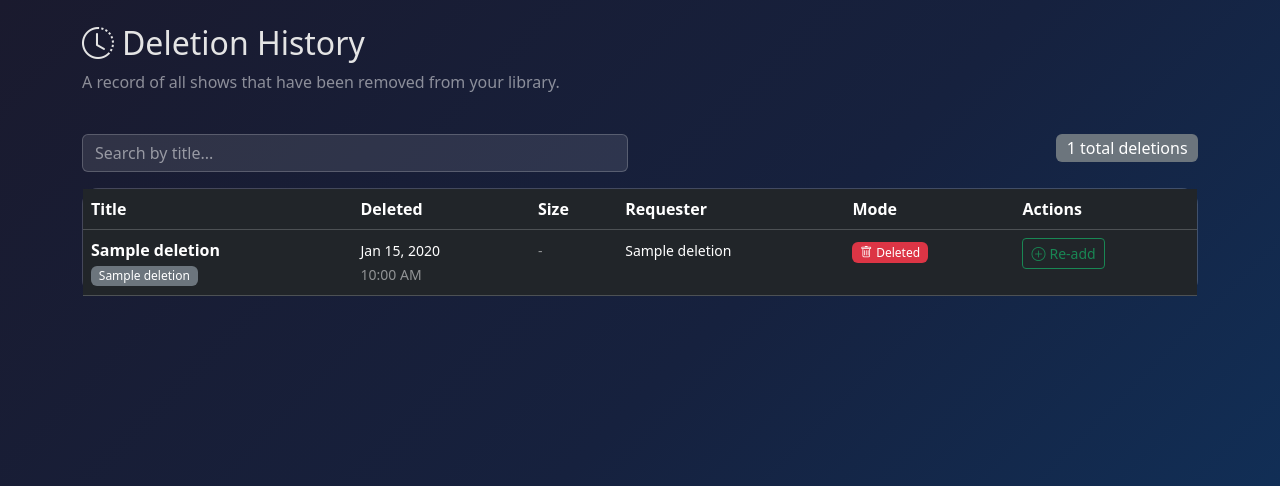
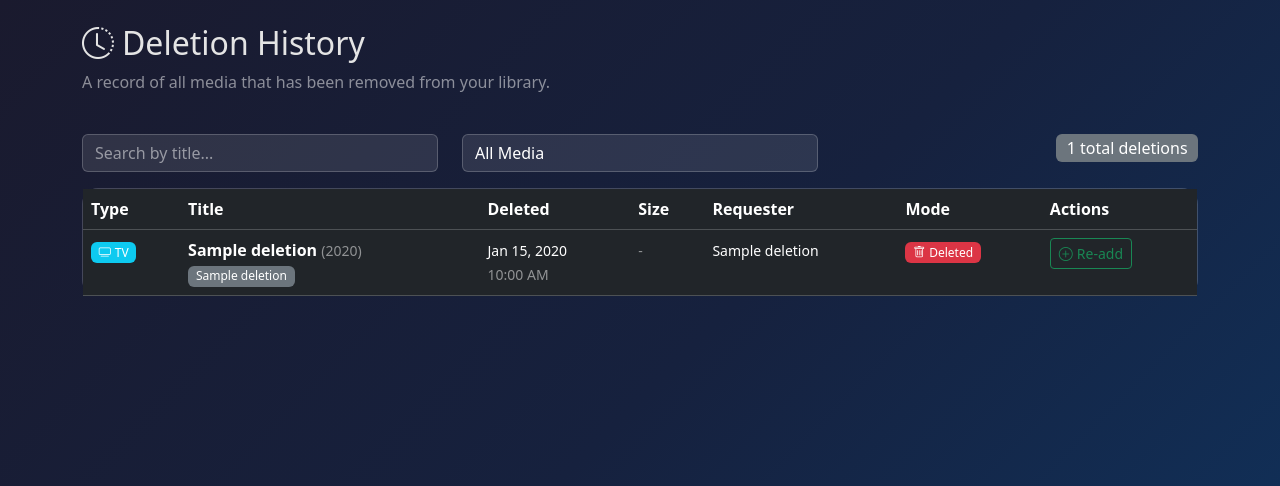
Before and after one commit to grantdyergd/Plex-butler, a Python web app: template templates/history.html in a window 1280 px wide. Shown: the top 486 px of the page. Run offline with Jinja, Linux system fonts and the light colour scheme; the template is opened without the code that fills it: most values are stand-ins (such as "Sample title", 1, 10 or a date in 2020).

Commit message:
Update history page to show both TV shows and movies
Adds media type filtering and displays both TV shows and movies in the deletion history, including support for Radarr.

Replit-Commit-Author: Agent
Replit-Commit-Session-Id: c4baccf5-563b-4e08-a699-28ed8b98628b
Replit-Commit-Checkpoint-Type: intermediate_checkpoint
Replit-Commit-Event-Id: 2fc8ada8-2f7c-41d7-bed8-782bb7d75aa9
Replit-Commit-Screenshot-Url: https://storage.googleapis.com/screenshot-production-us-central1/fd5fe2c2-9a1e-46e6-b654-196d3b5aa973/c4baccf5-563b-4e08-a699-28ed8b98628b/bzeBhXf
Replit-Helium-Checkpoint-Created: true

```diff
--- a/templates/history.html
+++ b/templates/history.html
@@ -1,20 +1,27 @@
 {% extends "base.html" %}
-{% block title %}Deletion History - TV Show Cleanup{% endblock %}
+{% block title %}Deletion History - Media Cleanup{% endblock %}
 
 {% block content %}
 <div class="row mb-4">
     <div class="col-12">
         <h2><i class="bi bi-clock-history me-2"></i>Deletion History</h2>
-        <p class="text-muted">A record of all shows that have been removed from your library.</p>
+        <p class="text-muted">A record of all media that has been removed from your library.</p>
     </div>
 </div>
 
 {% if deletions %}
 <div class="row mb-3">
-    <div class="col-md-6">
+    <div class="col-md-4">
         <input type="text" class="form-control" id="search-input" placeholder="Search by title...">
     </div>
-    <div class="col-md-6 text-end">
+    <div class="col-md-4">
+        <select class="form-select" id="filter-type" onchange="filterByType()">
+            <option value="">All Media</option>
+            <option value="tv">TV Shows</option>
+            <option value="movie">Movies</option>
+        </select>
+    </div>
+    <div class="col-md-4 text-end">
         <span class="badge bg-secondary fs-6">{{ deletions|length }} total deletions</span>
     </div>
 </div>
@@ -25,6 +32,7 @@
             <table class="table table-dark table-hover mb-0">
                 <thead>
                     <tr>
+                        <th>Type</th>
                         <th>Title</th>
                         <th>Deleted</th>
                         <th>Size</th>
@@ -35,9 +43,19 @@
                 </thead>
                 <tbody id="history-table">
                     {% for d in deletions %}
-                    <tr class="history-row" data-title="{{ d.title|lower }}">
+                    <tr class="history-row" data-title="{{ d.title|lower }}" data-type="{{ d.media_type or 'tv' }}">
+                        <td>
+                            {% if d.media_type == 'movie' %}
+                            <span class="badge bg-primary"><i class="bi bi-film me-1"></i>Movie</span>
+                            {% else %}
+                            <span class="badge bg-info"><i class="bi bi-tv me-1"></i>TV</span>
+                            {% endif %}
+                        </td>
                         <td>
                             <strong>{{ d.title }}</strong>
+                            {% if d.year %}
+                            <small class="text-muted">({{ d.year }})</small>
+                            {% endif %}
                             {% if d.priority_label %}
                             <br><span class="badge {% if d.priority_label == 'High' %}bg-danger{% elif d.priority_label == 'Medium' %}bg-warning text-dark{% else %}bg-secondary{% endif %}">{{ d.priority_label }}</span>
                             {% endif %}
@@ -66,11 +84,30 @@
                             {% else %}
                             <span class="badge bg-danger"><i class="bi bi-trash me-1"></i>Deleted</span>
                             {% endif %}
-                            {% if d.deleted_from_sonarr_db %}
-                            <br><small class="text-muted">Removed from Sonarr DB</small>
+                            {% if d.deleted_from_sonarr_db or d.deleted_from_radarr_db %}
+                            <br><small class="text-muted">Removed from DB</small>
                             {% endif %}
                         </td>
                         <td>
+                            {% if d.media_type == 'movie' %}
+                                {% if radarr_url and d.tmdb_id %}
+                                <a href="{{ radarr_url }}/add/new?term=tmdb:{{ d.tmdb_id }}"
+                                   target="_blank"
+                                   class="btn btn-sm btn-outline-success"
+                                   title="Re-add in Radarr">
+                                    <i class="bi bi-plus-circle me-1"></i>Re-add
+                                </a>
+                                {% elif radarr_url %}
+                                <a href="{{ radarr_url }}/add/new?term={{ d.title|urlencode }}"
+                                   target="_blank"
+                                   class="btn btn-sm btn-outline-success"
+                                   title="Search in Radarr">
+                                    <i class="bi bi-search me-1"></i>Search
+                                </a>
+                                {% else %}
+                                <span class="text-muted">-</span>
+                                {% endif %}
+                            {% else %}
                                 {% if sonarr_url and d.tvdb_id %}
                                 <a href="{{ sonarr_url }}/add/new?term=tvdb:{{ d.tvdb_id }}"
                                    target="_blank"
@@ -87,6 +124,7 @@
                                 </a>
                                 {% else %}
                                 <span class="text-muted">-</span>
+                                {% endif %}
                             {% endif %}
                         </td>
                     </tr>
@@ -111,12 +149,26 @@
 {% endif %}
 
 <script>
-document.getElementById('search-input')?.addEventListener('input', function(e) {
-    const searchTerm = e.target.value.toLowerCase();
+document.getElementById('search-input')?.addEventListener('input', filterRows);
+
+function filterRows() {
+    const searchTerm = (document.getElementById('search-input')?.value || '').toLowerCase();
+    const typeFilter = document.getElementById('filter-type')?.value || '';
+
     document.querySelectorAll('.history-row').forEach(row => {
         const title = row.dataset.title;
-        row.style.display = title.includes(searchTerm) ? '' : 'none';
+        const type = row.dataset.type;
+
+        let show = true;
+        if (searchTerm && !title.includes(searchTerm)) show = false;
+        if (typeFilter && type !== typeFilter) show = false;
+
+        row.style.display = show ? '' : 'none';
     });
-});
+}
+
+function filterByType() {
+    filterRows();
+}
 </script>
 {% endblock %}
```
Lines whose indentation alone changed are shown as unchanged.
